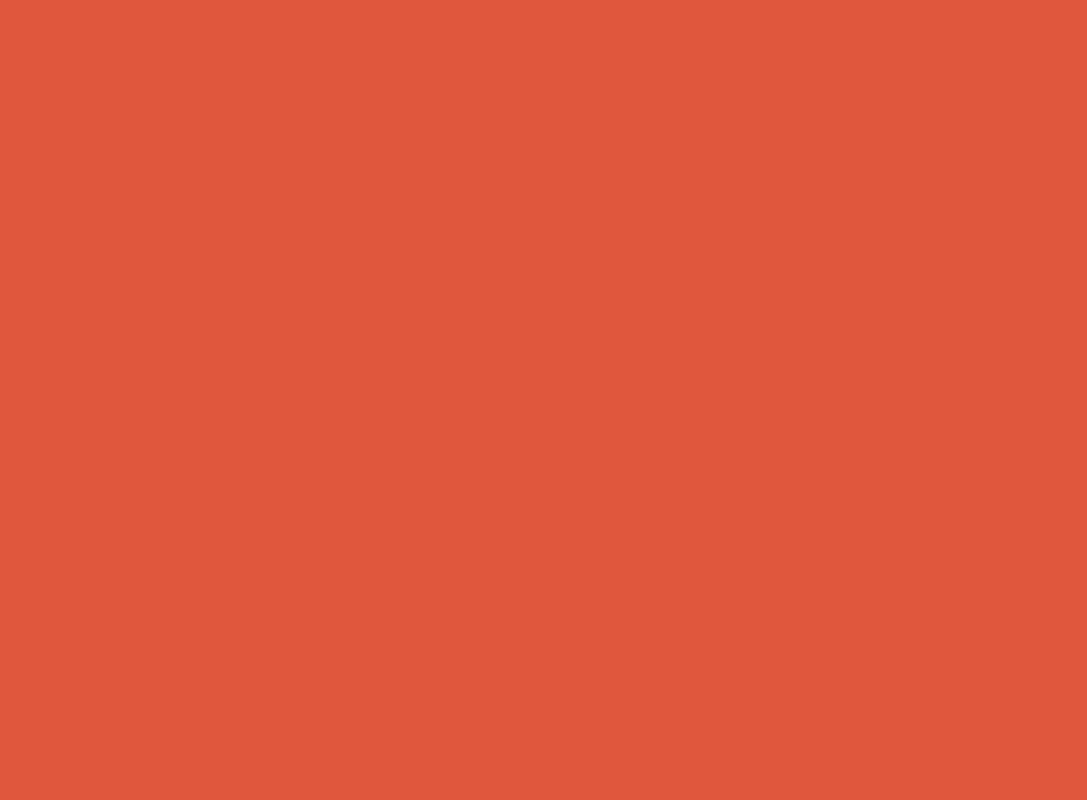
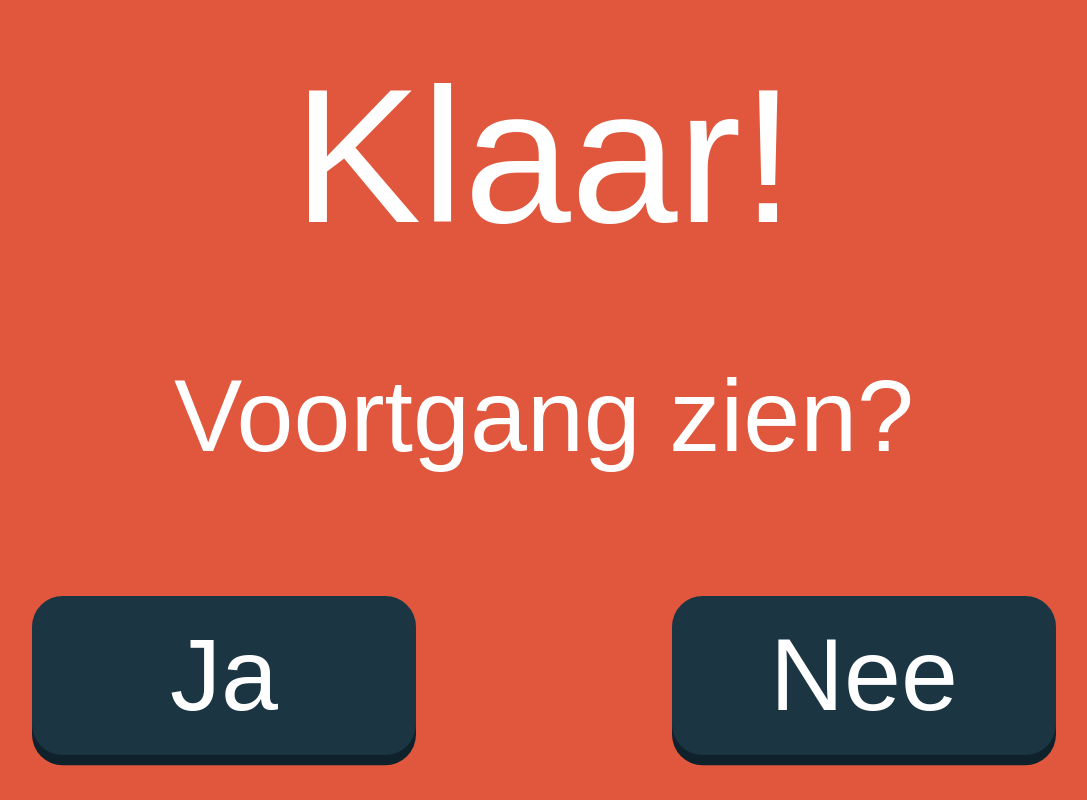
Before and after one commit to Timmotus/react_oogoefeningen_pwa, a React (Create React App) app: page /exercise in a window 1280 px wide. Shown: the whole page, without its empty margins (96-1183 px from the left). Built offline with nearby package versions, Linux system fonts and the light colour scheme.

Commit message:
Added Exercise (done screen) Added Progress

```diff
--- a/src/App.js
+++ b/src/App.js
@@ -10,6 +10,8 @@ import Camera from './components/Camera';
 import Weather from './components/Weather';
 import Home from './components/Home';
 import InfoPage from "./components/InfoPage";
+import Exercise from "./components/Exercise";
+import Progress from "./components/Progress";
 
 export default class App extends React.Component {
     render() {
@@ -19,6 +21,8 @@ export default class App extends React.Component {
                     <Switch>
                         <Route exact path="/" component={Home} />
                         <Route exact path="/info" component={InfoPage} />
+                        <Route exact path="/exercise" component={Exercise} />
+                        <Route exact path="/progress" component={Progress} />
                         <Route exact path="/page1" component={Weather} />
                         <Route exact path="/page2" component={Camera} />
                     </Switch>
--- /dev/null
+++ b/src/components/Exercise.css
@@ -0,0 +1,59 @@
+.exercise-container {
+    display: grid;
+    grid-template-columns: 1fr;
+    justify-content: center;
+    align-items: center;
+
+    height: 100%;
+    width: 100%;
+    text-align: center;
+    background-color: transparent;
+}
+
+.exercise-container h1 {
+    margin: 0 auto;
+    font-size: 15vw;
+    font-weight: normal;
+}
+
+.exercise-container span {
+    margin: 0 1em;
+    font-size: 8vw;
+}
+
+.exercise-buttons {
+    display: grid;
+    grid-template-columns: 1fr 1fr;
+    justify-content: center;
+    align-items: center;
+}
+
+.exercise-container button {
+    display: block;
+    text-align: center;
+    width: 30vw;
+
+    color: #fff;
+    font-size: 8vw;
+    padding: .2em;
+    margin: .3em auto 0;
+
+    border: none;
+    border-radius: .3em;
+    box-shadow: 0 .1em #0f212a;
+    background-color: #1b3642;
+    transition: .2s;
+}
+
+.exercise-container button:hover {
+    cursor: pointer;
+    background-color: #294e5e;
+}
+
+.exercise-container button:active {
+    cursor: pointer;
+    box-shadow: none;
+    transition: 0s;
+    transform: translateY(10%) scale(0.95);
+    background-color: #294e5e;
+}
--- /dev/null
+++ b/src/components/Exercise.js
@@ -0,0 +1,18 @@
+import React from "react";
+
+import './Exercise.css'
+
+const Excercise = () => {
+    return (
+        <div className="exercise-container">
+            <h1>Klaar!</h1>
+            <span>Voortgang zien?</span>
+            <div className="exercise-buttons">
+                <button>Ja</button>
+                <button>Nee</button>
+            </div>
+        </div>
+    );
+}
+
+export default Excercise;
--- a/src/components/Home.js
+++ b/src/components/Home.js
@@ -8,7 +8,7 @@ const Home = () => {
             <img src={'./assets/face_phone.png'} alt=""/>
             <h1>Welkom!</h1>
             <span>Er staan oefeningen voor je klaar!</span>
-            <button><i className="material-icons">play_arrow</i>Start<i/></button>
+            <button onClick={() => window.location.href = '/exercise'}><i className="material-icons">play_arrow</i>Start<i/></button>
         </div>
     );
 }
--- /dev/null
+++ b/src/components/Progress.js
@@ -0,0 +1,26 @@
+import React from "react";
+
+import './Progress.css'
+
+const Progress = () => {
+    return (
+        <div className="progress-container">
+            <div className="progress-old">
+                <h1>Vooruitgang</h1>
+                <span>Oud</span>
+                <h1>14 cm</h1>
+            </div>
+            <div className="progress-new">
+                <span>Oud</span>
+                <h1>12,9 cm</h1>
+            </div>
+            <div className="progress-improve">
+                <span>Verbetering</span>
+                <h1>-1,1 cm</h1>
+                <button>Volgende</button>
+            </div>
+        </div>
+    );
+}
+
+export default Progress;
```
Also changed, not shown: src/components/Progress.css (added).
